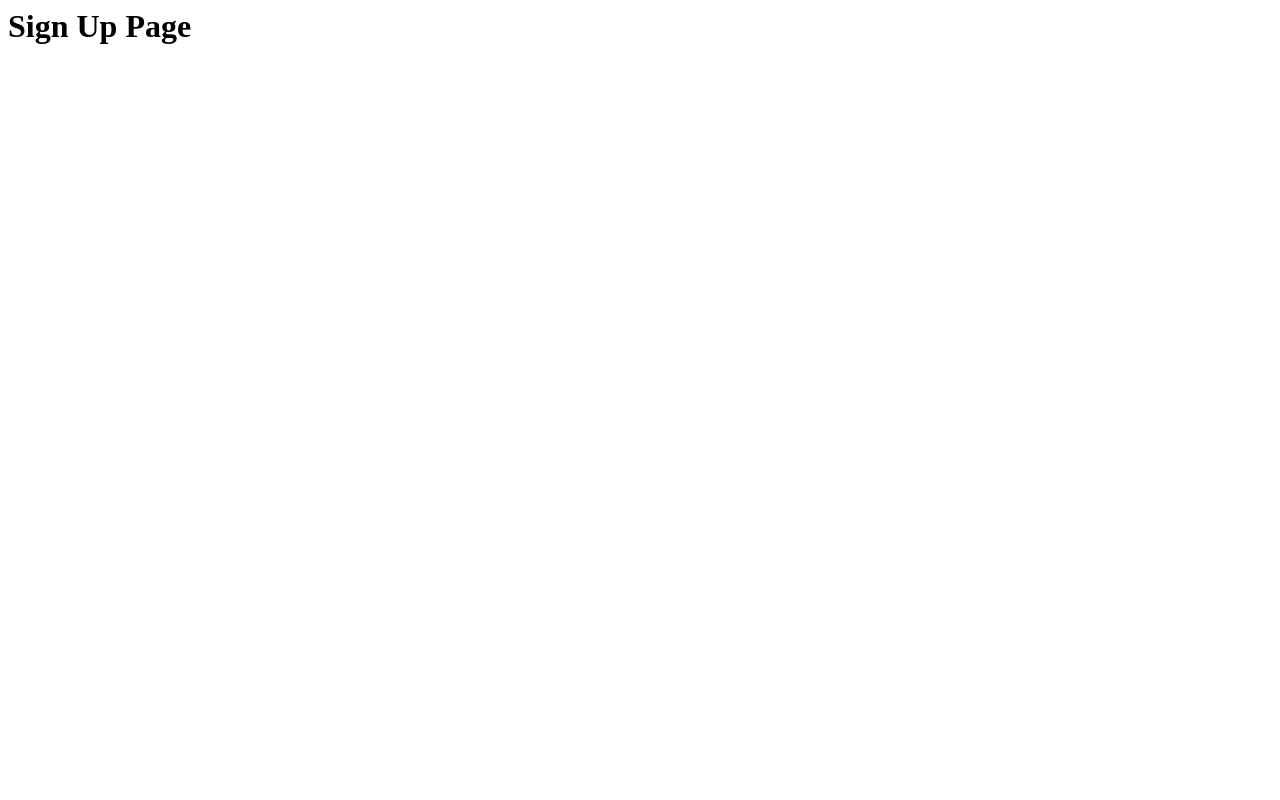
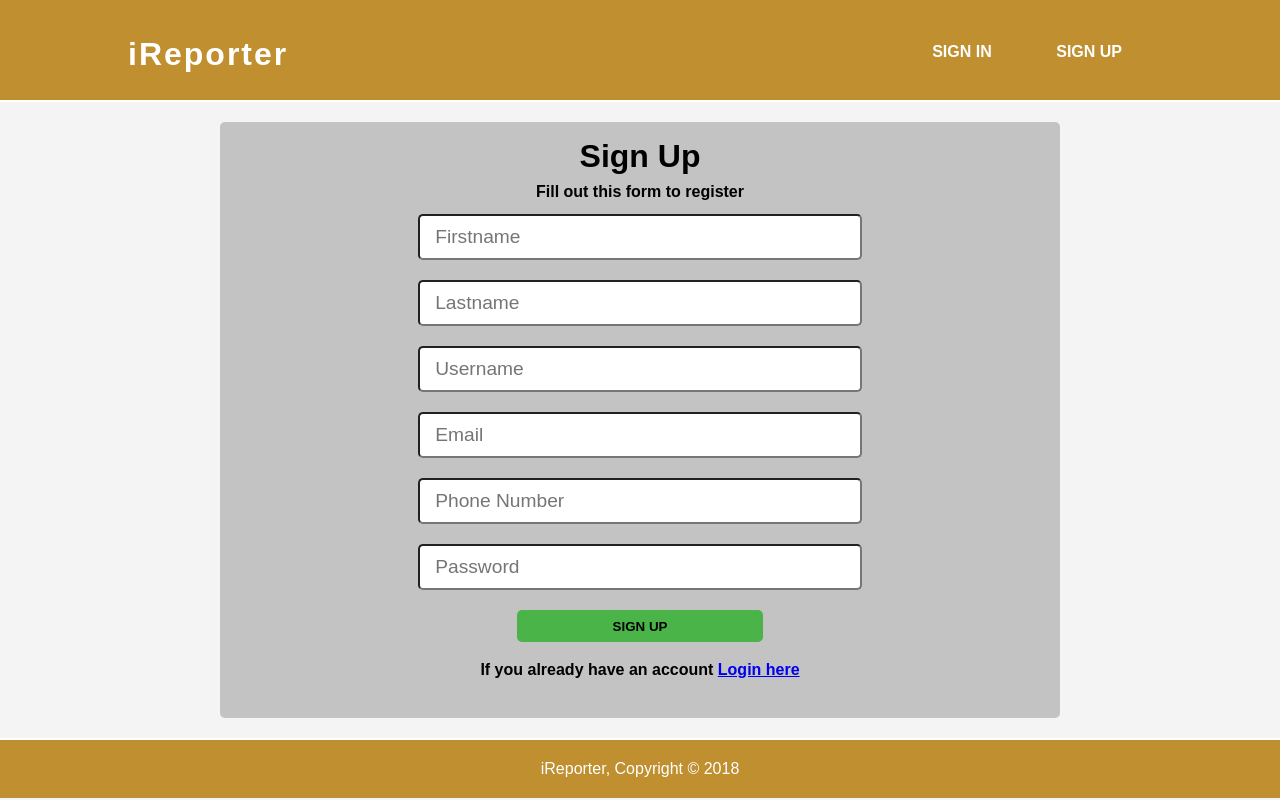
Before and after one commit to sojida/iReporter, a plain HTML site: page UI/sign-up.html in a window 1280 px wide. Drawn offline with Linux system fonts and the light colour scheme.

Commit message:
[finishes #162085918] signup view

```diff
--- /dev/null
+++ b/UI/css/forms.css
@@ -0,0 +1,40 @@
+main{
+    text-align: center;
+    min-height: 400px;
+}
+
+#form-container-1{
+    margin: 20px auto;
+    height: 72vh;
+    border-radius: 5px;
+    background-color: rgba(0, 0, 0, 0.2);
+    width: 80%;
+    padding: 10px;
+
+}
+
+#form-container-1 h1,#form-container-1 h4 {
+    margin: 0;
+}
+
+.inputField{
+    height: 2rem;
+    width: 50%;
+    padding: 5px 15px;
+    margin: 10px;
+    border-radius: 5px;
+    font-size: 1.2rem;
+}
+
+.btn2{
+    height: 2rem;
+    width: 30%;
+    background: #4BB448;
+    cursor: pointer;
+    margin-top: 10px;
+    border-radius: 5px;
+    font-weight: bold;
+    text-transform: uppercase;
+    padding: 0 20px;
+    border: none;
+}
--- a/UI/sign-up.html
+++ b/UI/sign-up.html
@@ -1 +1,63 @@
-<h1>Sign Up Page</h1>
+<!DOCTYPE html>
+<html>
+
+<head>
+	<meta charset="utf-8" />
+	<meta name="viewport" content="width=device-width, initial-scale=1" />
+	<meta name="description" content="iReporter">
+	<meta name="keywords" content="anti-corruption, intervention, report, witness, corruption">
+	<meta name="author" content="Adesoji Daniel">
+	<title>iReporter | Sign Up</title>
+    <link rel="stylesheet" type="text/css" href="./css/index.css">
+    <link rel="stylesheet" href="./css/forms.css">
+</head>
+
+<body>
+	<header>
+		<div class="container">
+			<div id="logo">
+				<h1>iReporter</h1>
+			</div>
+			<nav>
+				<ul>
+					<li><a href="sign-in.html">SIGN IN</a></li>
+					<li><a href="sign-up.html">SIGN UP</a></li>
+				</ul>
+			</nav>
+		</div>
+	</header>
+
+
+	<main>
+		<div class="container">
+
+            <div id="form-container-1">
+                    <h1>Sign Up </h1>
+                    <h4>Fill out this form to register</h4>
+                    <form>
+                        <input type="text" name="firstname" class="inputField" placeholder="Firstname" required><br>
+                        <input type="text" name="lastname" class="inputField" placeholder="Lastname" required><br>
+                        <input type="text" name="username" class="inputField" placeholder="Username" required><br>
+                        <input type="text" name="email" class="inputField" placeholder="Email" required><br>
+                        <input type="tel" name="phone" class="inputField" placeholder="Phone Number" required><br>
+                        <input type="password" name="password" class="inputField" placeholder="Password" required><br>
+                        <input type="submit" value="Sign Up" class="btn2">
+                    </form>
+                        <p><b>If you already have an account <a href="#">Login here</a></b></p>
+            </div>
+
+        </div>
+	</main>
+
+	<footer>
+		<p>iReporter, Copyright &copy; 2018</p>
+	</footer>
+
+
+
+
+
+
+</body>
+
+</html>
```
